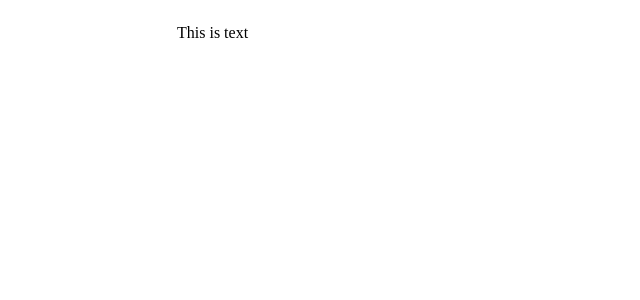
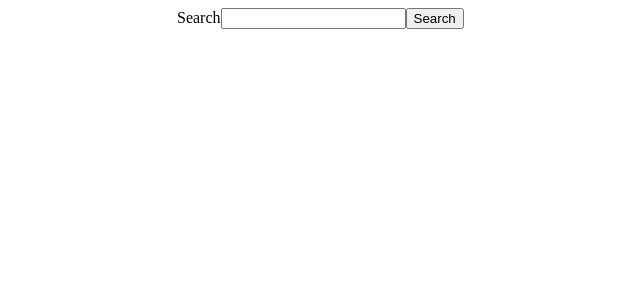
Before and after one commit to Batstone/mixologie-2, a Next.js app: page / in a window 1280 px wide. Shown: the top 300 px of the page, without its empty margins (13-653 px from the left). Built offline with nearby package versions, Linux system fonts and the light colour scheme.

Commit message:
components changes

```diff
--- a/src/app/components/button.tsx
+++ b/src/app/components/button.tsx
@@ -1,10 +1,14 @@
+interface ButtonProps extends React.ButtonHTMLAttributes<HTMLButtonElement> {}
 
-interface ButtonProps extends React.ButtonHTMLAttributes<HTMLButtonElement> {
-    label: string;
+export default function Button({
+  children,
+  onClick,
+  type,
+  className,
+}: ButtonProps) {
+  return (
+    <button className={className} type={type} onClick={onClick}>
+      {children}
+    </button>
+  );
 }
-
-export default function Button({label, onClick, type, className}: ButtonProps) {
-    return (
-        <button type={type} onClick={onClick}>{label}</button>
-    );
-};
--- a/src/app/components/input.tsx
+++ b/src/app/components/input.tsx
@@ -1,10 +1,13 @@
-
 interface InputProps extends React.InputHTMLAttributes<HTMLInputElement> {
-
+  labelText: string;
+  labelFor: string;
 }
 
-export default function Input({type}: InputProps) {
-    return (
-        <input type={type}></input>
-    );
+export default function Input({ labelFor, labelText, type, id }: InputProps) {
+  return (
+    <>
+      <label htmlFor={labelFor}>{labelText}</label>
+      <input id={id} type={type}></input>
+    </>
+  );
 }
--- a/src/app/page.tsx
+++ b/src/app/page.tsx
@@ -1,10 +1,14 @@
-import Image from "next/image";
+import Button from "./components/button";
+import Input from "./components/input";
 
 export default function Home() {
   return (
     <main>
       <div>
-        <p>This is text</p>
+        <div>
+          <Input labelFor="searchInput" labelText="Search" />
+          <Button type="button">Search</Button>
+        </div>
       </div>
     </main>
   );
```
Also changed, not shown: package.json (+5 -3 lines), 1 other file (tests, documents, lock files or other folders).
